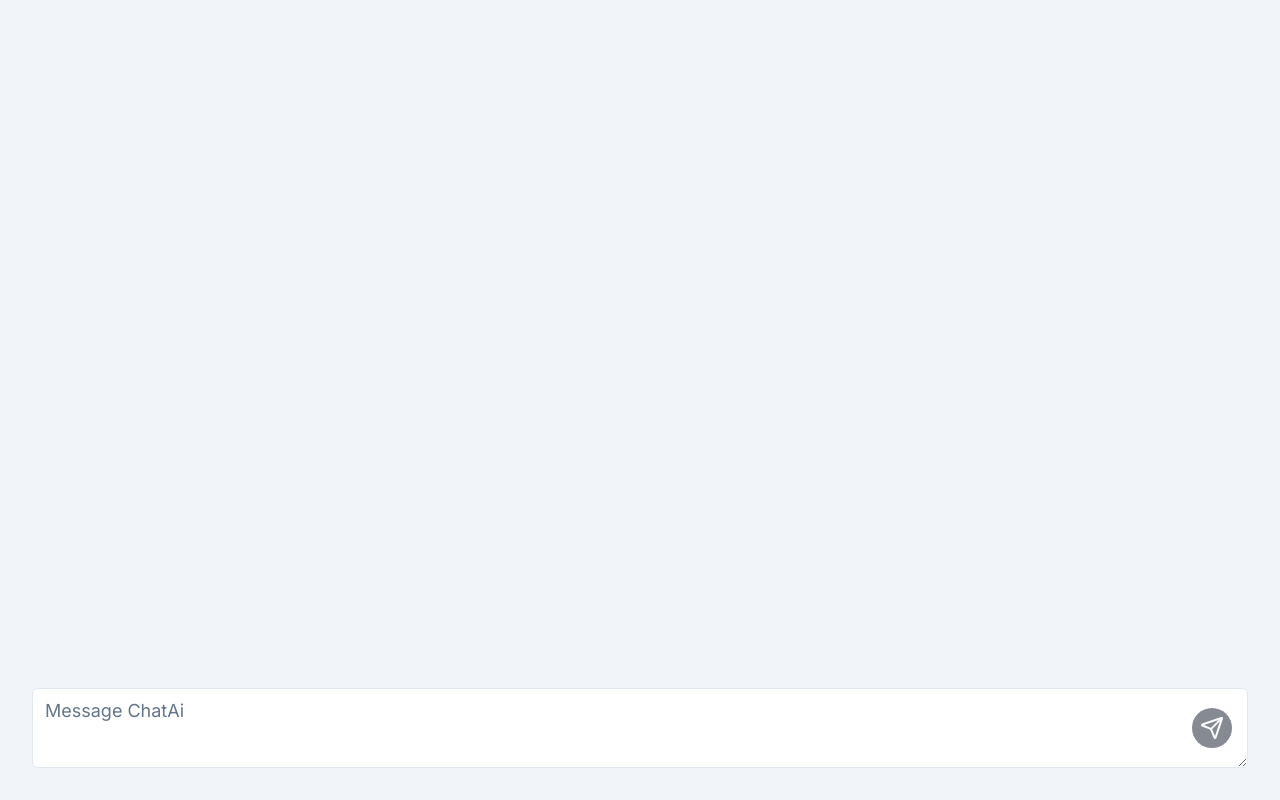
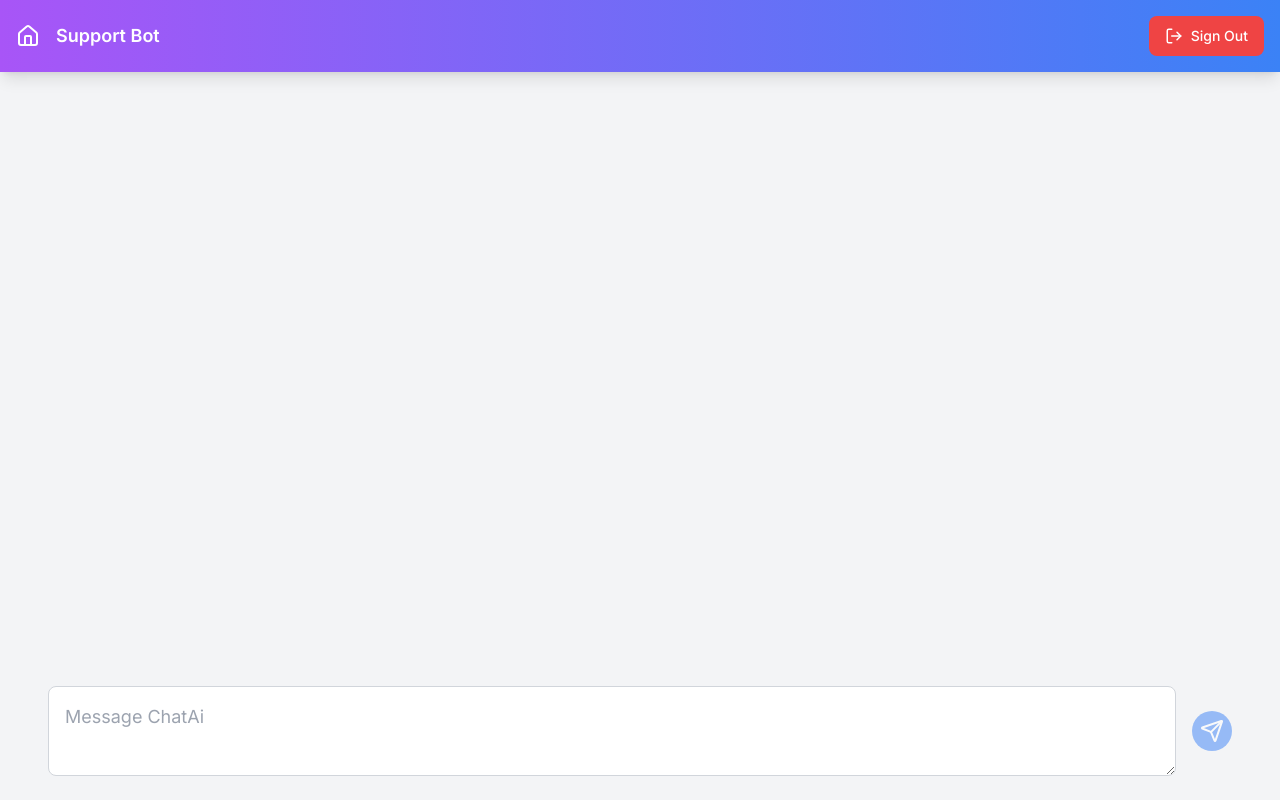
Before and after one commit to dineshpabbati/Wycoffs, a Next.js app: page / in a window 1280 px wide. Built offline with nearby package versions, Linux system fonts and the light colour scheme.

Commit message:
feat: update UI

```diff
--- a/src/app/page.tsx
+++ b/src/app/page.tsx
@@ -2,43 +2,63 @@
 import { Textarea } from "@/components/ui/textarea";
 import { useChat } from "ai/react";
 import { Button } from "@/components/ui/button";
-import { Send } from "lucide-react";
+import { Send, LogOut, Home as HomeIcon } from "lucide-react";
+import { Card, CardHeader, CardContent, CardFooter, CardTitle } from "@/components/ui/card";
 
 export default function Home() {
-  const { messages, handleSubmit, input, handleInputChange, error } = useChat();
-
+  let { messages, handleSubmit, input, handleInputChange, error } = useChat();
   console.log('Messages:', messages);
   if (error) {
     console.error('Chat error:', error);
   }
 
   return (
-    <main className="fixed h-full w-full bg-muted">
-      <div className="container h-full w-full flex flex-col py-8">
-        <div className="flex-1 overflow-y-auto">
+    <main className="fixed h-full w-full bg-gray-100">
+
+      <nav className="bg-gradient-to-r from-purple-500 to-blue-500 p-4 text-white flex justify-between items-center shadow-lg transform transition-transform duration-500 ease-in-out">
+        <div className="flex items-center space-x-4">
+          <HomeIcon size={24} />
+          <div className="text-lg font-semibold">Support Bot</div>
+        </div>
+        {/* TODO - add sign out feature */}
+        <Button className="bg-red-500 hover:bg-red-600 text-white rounded-lg px-4 py-2 flex items-center space-x-2 transform transition-transform duration-300 hover:scale-105">
+          <LogOut size={18} />
+          <span>Sign Out</span>
+        </Button>
+      </nav>
+
+      <div className="container mx-auto h-full flex flex-col py-8">
+        <div className="flex-1 overflow-y-auto p-4">
           {messages.map((message) => (
-            <div key={message.id} className="flex items-center mb-4">
-              <div className="w-8 h-8 bg-primary rounded-full mr-4"></div>
-              <div className="bg-white p-4 rounded-lg">
-                <p className="text-lg">{message.content}</p>
-              </div>
-            </div>
+            <Card key={message.id} className="mb-4 flex">
+              <CardHeader className="flex items-center space-x-4">
+                <div className="w-8 h-8 bg-blue-500 rounded-full"></div>
+                {/* <CardTitle className="text-lg">{message.sender}</CardTitle> */}
+              </CardHeader>
+              <CardContent >
+                <p className="text-gray-800">{message.content}</p>
+              </CardContent>
+            </Card>
           ))}
         </div>
 
-        <form onSubmit={handleSubmit} className="mt-auto relative">
+        <form onSubmit={handleSubmit} className="mt-auto relative p-4 mb-12">
+          <div className="flex items-center">
             <Textarea
-            className="w-full text-lg"
+              className="w-full text-lg p-4 border border-gray-300 rounded-lg"
               placeholder="Message ChatAi"
               value={input}
               onChange={handleInputChange}
             />
-          <Button type="submit"
-          size='icon'
+            <Button
+              type="submit"
+              size="icon"
               disabled={!input}
-          className="absolute top-1/2 transform -translate-y-1/2 right-4 rounded-full">
+              className="ml-4 p-2 bg-blue-500 text-white rounded-full disabled:opacity-50"
+            >
               <Send size={24} />
             </Button>
+          </div>
         </form>
       </div>
     </main>
--- a/src/components/ui/button.tsx
+++ b/src/components/ui/button.tsx
@@ -1,23 +1,19 @@
-import * as React from "react"
-import { Slot } from "@radix-ui/react-slot"
-import { cva, type VariantProps } from "class-variance-authority"
-
-import { cn } from "@/lib/utils"
+import * as React from "react";
+import { Slot } from "@radix-ui/react-slot";
+import { cva, type VariantProps } from "class-variance-authority";
+import { cn } from "@/lib/utils";
 
 const buttonVariants = cva(
-  "inline-flex items-center justify-center whitespace-nowrap rounded-md text-sm font-medium ring-offset-background transition-colors focus-visible:outline-none focus-visible:ring-2 focus-visible:ring-ring focus-visible:ring-offset-2 disabled:pointer-events-none disabled:opacity-50",
+  "inline-flex items-center justify-center whitespace-nowrap rounded-md text-sm font-medium ring-offset-white transition-colors focus-visible:outline-none focus-visible:ring-2 focus-visible:ring-blue-500 focus-visible:ring-offset-2 disabled:pointer-events-none disabled:opacity-50",
   {
     variants: {
       variant: {
-        default: "bg-primary text-primary-foreground hover:bg-primary/90",
-        destructive:
-          "bg-destructive text-destructive-foreground hover:bg-destructive/90",
-        outline:
-          "border border-input bg-background hover:bg-accent hover:text-accent-foreground",
-        secondary:
-          "bg-secondary text-secondary-foreground hover:bg-secondary/80",
-        ghost: "hover:bg-accent hover:text-accent-foreground",
-        link: "text-primary underline-offset-4 hover:underline",
+        default: "bg-blue-500 text-white hover:bg-blue-600",
+        destructive: "bg-red-500 text-white hover:bg-red-600",
+        outline: "border border-gray-300 bg-white hover:bg-gray-100",
+        secondary: "bg-gray-500 text-white hover:bg-gray-600",
+        ghost: "hover:bg-gray-100",
+        link: "text-blue-500 underline-offset-4 hover:underline",
       },
       size: {
         default: "h-10 px-4 py-2",
@@ -31,26 +27,22 @@ const buttonVariants = cva(
       size: "default",
     },
   }
-)
+);
 
-export interface ButtonProps
-  extends React.ButtonHTMLAttributes<HTMLButtonElement>,
-    VariantProps<typeof buttonVariants> {
-  asChild?: boolean
+export interface ButtonProps extends React.ButtonHTMLAttributes<HTMLButtonElement>, VariantProps<typeof buttonVariants> {
+  asChild?: boolean;
 }
 
-const Button = React.forwardRef<HTMLButtonElement, ButtonProps>(
-  ({ className, variant, size, asChild = false, ...props }, ref) => {
-    const Comp = asChild ? Slot : "button"
+const Button = React.forwardRef<HTMLButtonElement, ButtonProps>(({ className, variant, size, asChild = false, ...props }, ref) => {
+  const Comp = asChild ? Slot : "button";
   return (
     <Comp
       className={cn(buttonVariants({ variant, size, className }))}
       ref={ref}
       {...props}
     />
-    )
-  }
-)
-Button.displayName = "Button"
+  );
+});
+Button.displayName = "Button";
 
-export { Button, buttonVariants }
+export { Button, buttonVariants };
--- a/src/components/ui/card.tsx
+++ b/src/components/ui/card.tsx
@@ -1,79 +1,51 @@
-import * as React from "react"
+import * as React from "react";
+import { cn } from "@/lib/utils";
 
-import { cn } from "@/lib/utils"
-
-const Card = React.forwardRef<
-  HTMLDivElement,
-  React.HTMLAttributes<HTMLDivElement>
->(({ className, ...props }, ref) => (
+const Card = React.forwardRef<HTMLDivElement, React.HTMLAttributes<HTMLDivElement>>(({ className, ...props }, ref) => (
   <div
     ref={ref}
     className={cn(
-      "rounded-lg border bg-card text-card-foreground shadow-sm",
+      "rounded-lg border bg-white text-gray-800 shadow-sm",
       className
     )}
     {...props}
   />
-))
-Card.displayName = "Card"
+));
+Card.displayName = "Card";
 
-const CardHeader = React.forwardRef<
-  HTMLDivElement,
-  React.HTMLAttributes<HTMLDivElement>
->(({ className, ...props }, ref) => (
+const CardHeader = React.forwardRef<HTMLDivElement, React.HTMLAttributes<HTMLDivElement>>(({ className, ...props }, ref) => (
   <div
     ref={ref}
     className={cn("flex flex-col space-y-1.5 p-6", className)}
     {...props}
   />
-))
-CardHeader.displayName = "CardHeader"
+));
+CardHeader.displayName = "CardHeader";
 
-const CardTitle = React.forwardRef<
-  HTMLParagraphElement,
-  React.HTMLAttributes<HTMLHeadingElement>
->(({ className, ...props }, ref) => (
+const CardTitle = React.forwardRef<HTMLParagraphElement, React.HTMLAttributes<HTMLHeadingElement>>(({ className, ...props }, ref) => (
   <h3
     ref={ref}
     className={cn(
-      "text-2xl font-semibold leading-none tracking-tight",
+      "text-xl font-semibold leading-none tracking-tight",
       className
     )}
     {...props}
   />
-))
-CardTitle.displayName = "CardTitle"
+));
+CardTitle.displayName = "CardTitle";
 
-const CardDescription = React.forwardRef<
-  HTMLParagraphElement,
-  React.HTMLAttributes<HTMLParagraphElement>
->(({ className, ...props }, ref) => (
-  <p
-    ref={ref}
-    className={cn("text-sm text-muted-foreground", className)}
-    {...props}
-  />
-))
-CardDescription.displayName = "CardDescription"
+const CardContent = React.forwardRef<HTMLDivElement, React.HTMLAttributes<HTMLDivElement>>(({ className, ...props }, ref) => (
+  <div ref={ref} className={cn("p-6", className)} {...props} />
+));
+CardContent.displayName = "CardContent";
 
-const CardContent = React.forwardRef<
-  HTMLDivElement,
-  React.HTMLAttributes<HTMLDivElement>
->(({ className, ...props }, ref) => (
-  <div ref={ref} className={cn("p-6 pt-0", className)} {...props} />
-))
-CardContent.displayName = "CardContent"
-
-const CardFooter = React.forwardRef<
-  HTMLDivElement,
-  React.HTMLAttributes<HTMLDivElement>
->(({ className, ...props }, ref) => (
+const CardFooter = React.forwardRef<HTMLDivElement, React.HTMLAttributes<HTMLDivElement>>(({ className, ...props }, ref) => (
   <div
     ref={ref}
     className={cn("flex items-center p-6 pt-0", className)}
     {...props}
   />
-))
-CardFooter.displayName = "CardFooter"
+));
+CardFooter.displayName = "CardFooter";
 
-export { Card, CardHeader, CardFooter, CardTitle, CardDescription, CardContent }
+export { Card, CardHeader, CardFooter, CardTitle, CardContent };
--- a/src/components/ui/textarea.tsx
+++ b/src/components/ui/textarea.tsx
@@ -1,24 +1,20 @@
-import * as React from "react"
+import * as React from "react";
+import { cn } from "@/lib/utils";
 
-import { cn } from "@/lib/utils"
+export interface TextareaProps extends React.TextareaHTMLAttributes<HTMLTextAreaElement> {}
 
-export interface TextareaProps
-  extends React.TextareaHTMLAttributes<HTMLTextAreaElement> {}
-
-const Textarea = React.forwardRef<HTMLTextAreaElement, TextareaProps>(
-  ({ className, ...props }, ref) => {
+const Textarea = React.forwardRef<HTMLTextAreaElement, TextareaProps>(({ className, ...props }, ref) => {
   return (
     <textarea
       className={cn(
-          "flex min-h-[80px] w-full rounded-md border border-input bg-background px-3 py-2 text-sm ring-offset-background placeholder:text-muted-foreground focus-visible:outline-none focus-visible:ring-2 focus-visible:ring-ring focus-visible:ring-offset-2 disabled:cursor-not-allowed disabled:opacity-50",
+        "flex min-h-[80px] w-full rounded-md border border-gray-300 bg-white px-3 py-2 text-sm placeholder-gray-400 focus-visible:outline-none focus-visible:ring-2 focus-visible:ring-blue-500 focus-visible:ring-offset-2 disabled:cursor-not-allowed disabled:opacity-50",
         className
       )}
       ref={ref}
       {...props}
     />
-    )
-  }
-)
-Textarea.displayName = "Textarea"
+  );
+});
+Textarea.displayName = "Textarea";
 
-export { Textarea }
+export { Textarea };
```
Also changed, not shown: 1 other file (tests, documents, lock files or other folders). Lines whose indentation alone changed are shown as unchanged.
